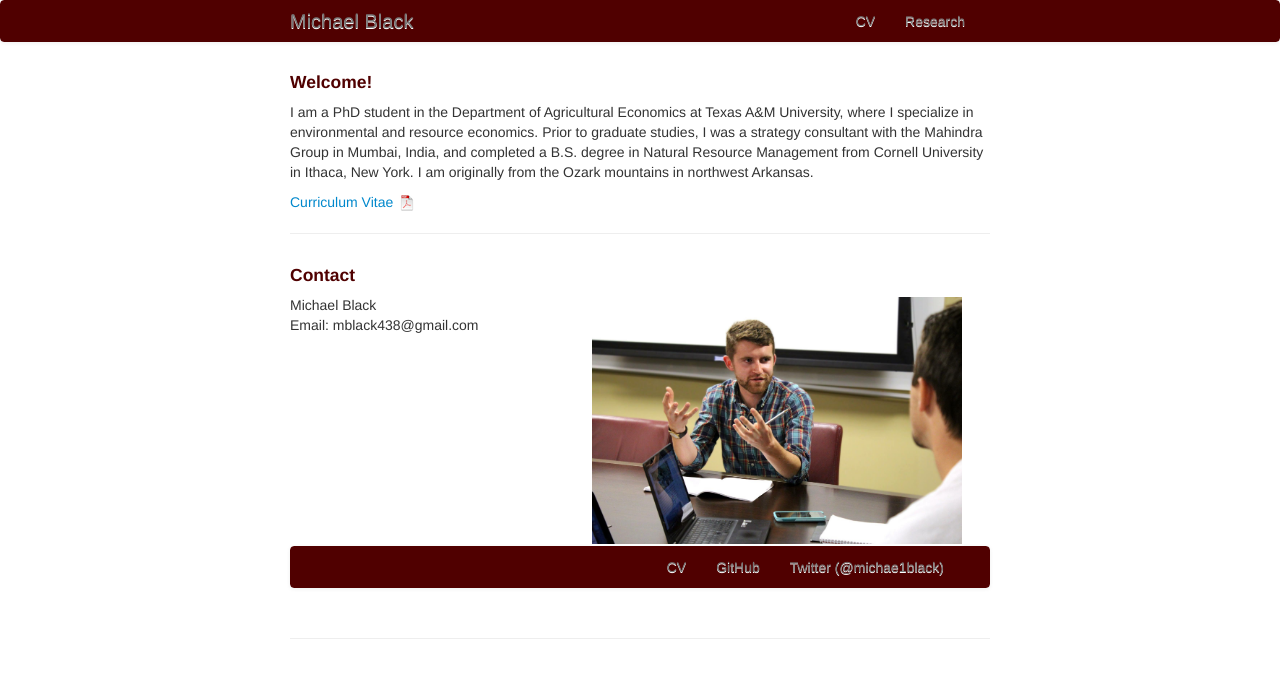
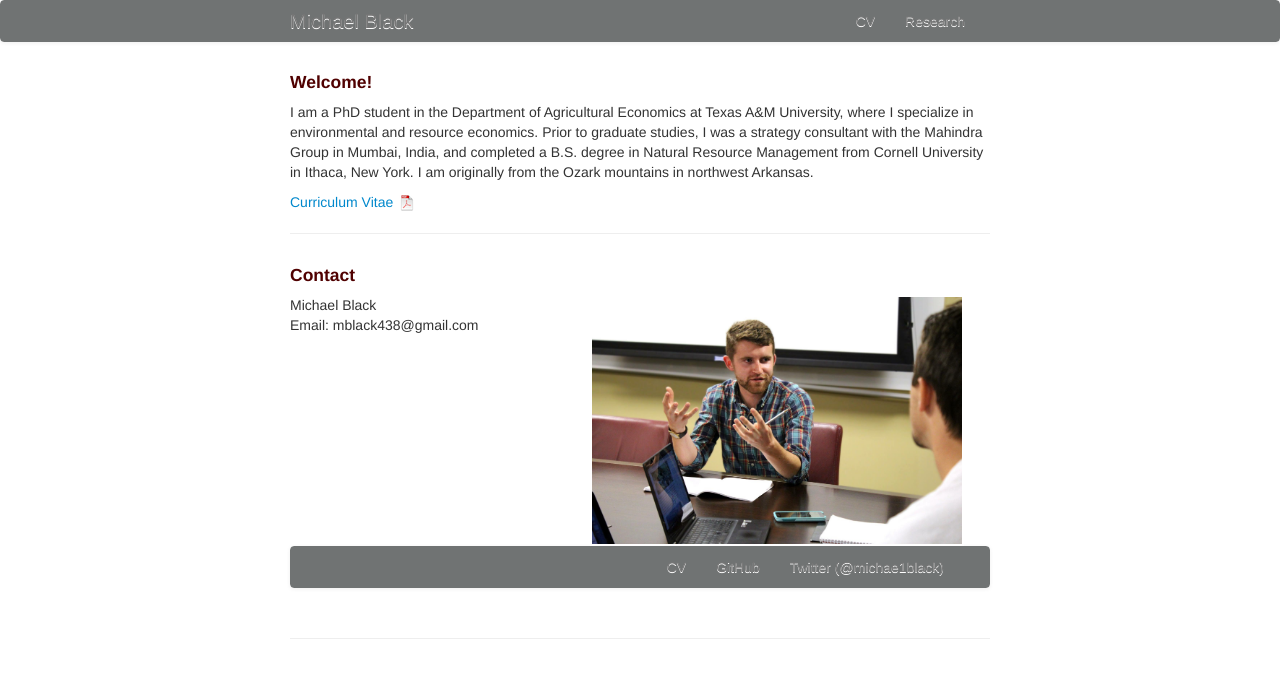
Before and after one commit to michael-black/michael-black.github.io, a Jekyll site: the page built from index.md, in a window 1280 px wide. Shown: the top 678 px of the page. Built offline with Jekyll 4.4.1, drawn with Linux system fonts in a browser that asks for light colours.

Commit message:
Changed header to slightly less dark grey

```diff
--- a/assets/themes/twitter/css/my_custom_css.css
+++ b/assets/themes/twitter/css/my_custom_css.css
@@ -92,13 +92,13 @@ h1, h2, h3, h4 {
     padding-left:20px;
     padding-right:20px;
     background-color:#fafafa;
-    background-image:-moz-linear-gradient(top, #500000, #500000);
+    background-image:-moz-linear-gradient(top, #707373, #707373);
     background-image:-webkit-gradient(linear, 0 0, 0 100%, from(#332C2C), to(#332C2C));
-    background-image:-webkit-linear-gradient(top, #500000, #500000);
-    background-image:-o-linear-gradient(top, #500000, #500000);
-    background-image:linear-gradient(to bottom, #500000, #500000);
+    background-image:-webkit-linear-gradient(top, #707373, #707373);
+    background-image:-o-linear-gradient(top, #707373, #707373);
+    background-image:linear-gradient(to bottom, #707373, #707373);
     background-repeat:repeat-x;filter:progid:DXImageTransform.Microsoft.gradient(startColorstr='#332C2C', endColorstr='#332C2C', GradientType=0);
-    border:1px solid #500000;
+    border:1px solid #707373;
     -webkit-border-radius:4px;
     -moz-border-radius:4px;
     border-radius:4px;
```
